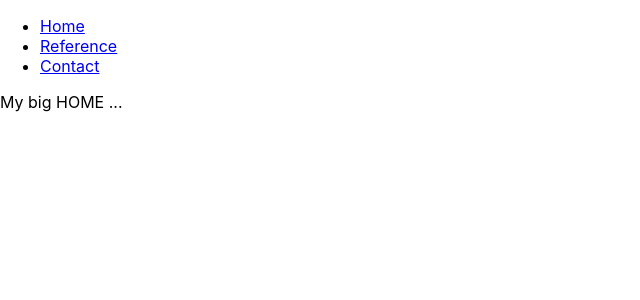
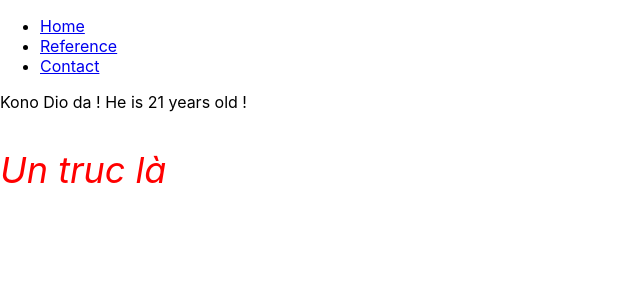
Before and after one commit to Alexis-Looten/EPSI-REACTJS-COURS-APP, a React (Create React App) app: page / in a window 1280 px wide. Shown: the top 300 px of the page, without its empty margins (0-640 px from the left). Built offline with nearby package versions, Linux system fonts and the light colour scheme.

Commit message:
Fin d'initiation

```diff
--- a/src/App.js
+++ b/src/App.js
@@ -17,7 +17,7 @@ function App() {
       </ul>
 
       <Routes>
-        <Route path="/" element={<Home/>}/>
+        <Route path="/" element={<Home name="Dio" age="21" color="red" sizeText="36">Un truc là</Home>}/>
         <Route path="/reference" element={<Reference/>}/>
         <Route path="/reference/:id" element={<Reference/>}/>
         <Route path="/contact" element={<Contact/>}/>
--- /dev/null
+++ b/src/components/Form.js
@@ -0,0 +1,24 @@
+import React from "react";
+
+class Form extends React.Component{
+    onClique(event){
+        alert('Formulaire envoyé !')
+        event.preventDefault();
+    }
+
+    render() {
+        return(
+            <>
+            <form action="/" className="Form" onSubmit={this.onClique}>
+                <label>Texte</label>
+                <input type="text" defaultValue="" name="lastname"/>
+                <input type="submit" value="Envoyer" />
+            </form>
+            <p>Bonjour à tous, <br/>
+            Nous sommes le {new Date().toLocaleDateString()} et cliquez <span onClick={this.onClique}>ICI</span> </p>
+            </>
+        );
+    }
+}
+
+export default Form;
--- a/src/pages/Contact.js
+++ b/src/pages/Contact.js
@@ -1,10 +1,12 @@
 import React from "react";
+import Form from "../components/Form";
 
 class Contact extends React.Component {
     render() {
         return(
             <div className="Contact">
                 36.30.36.30 allo père noel !!!
+                <Form/>
             </div>
         )
     }
--- a/src/pages/Home.js
+++ b/src/pages/Home.js
@@ -1,9 +1,15 @@
 import React from "react";
 
-function Home(){
+function Home(props){
+    const divStyle = {
+        color : props.color,
+        fontSize:props.sizeText + 'px',
+    };
     return(
         <div className="Home">
-            My big HOME ...
+            Kono {props.name} da !
+            He is {props.age} years old !
+            <p style={divStyle}><i>{props.children}</i></p>
         </div>
     );
 }
--- a/src/pages/Reference.js
+++ b/src/pages/Reference.js
@@ -3,11 +3,20 @@ import { useParams } from "react-router-dom";
 
 const Reference = () => {
     const { id } = useParams();
-    return (
-        <div className="Reference">
-            Nos references : {id}
-        </div>
-    );
+    if (id > 0) {
+        return (
+            <div className="Reference">
+                ZA WARUDOOOO ! Toki wo tomare {id} Byōkan !!
+            </div>
+        );
+    } else {
+        return (
+            <div className="Reference">
+               Kono dio da !
+            </div>
+        );
+    }
+
 }
 
 export default Reference
```
